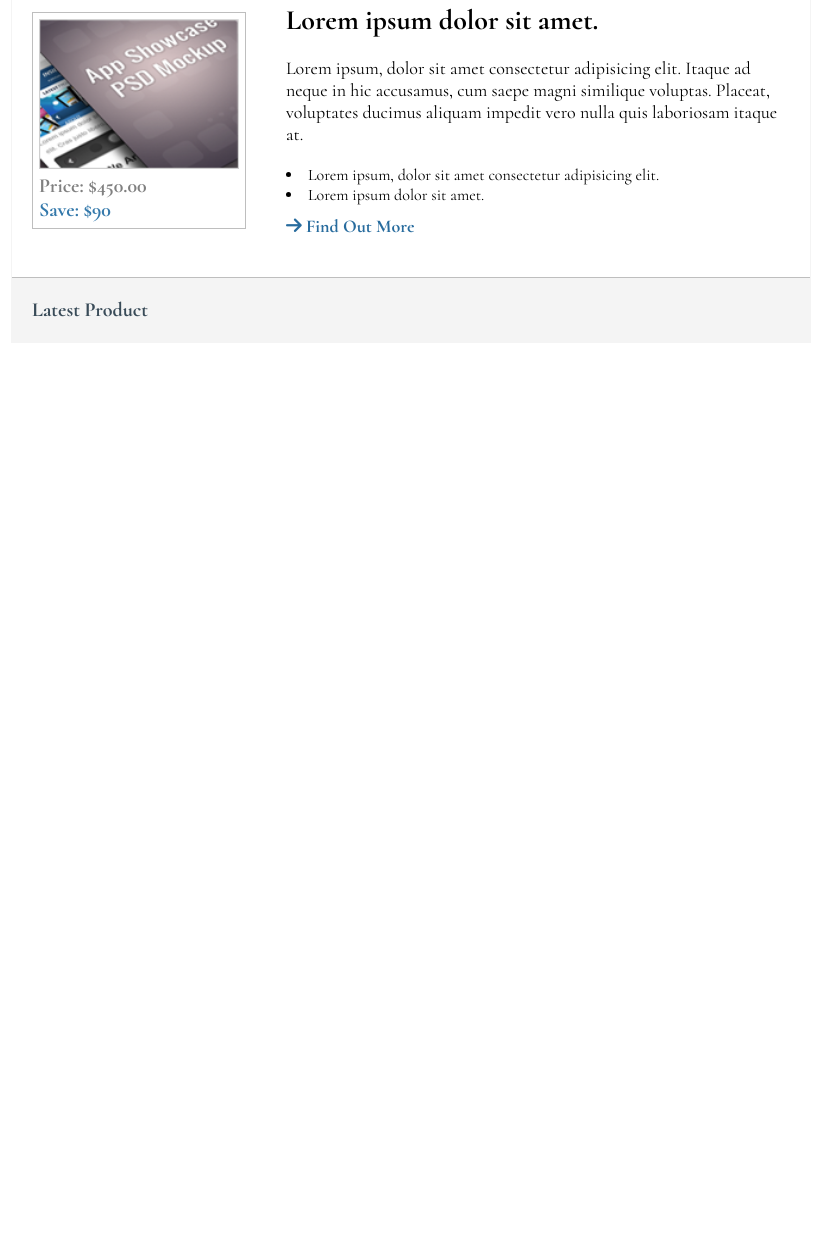
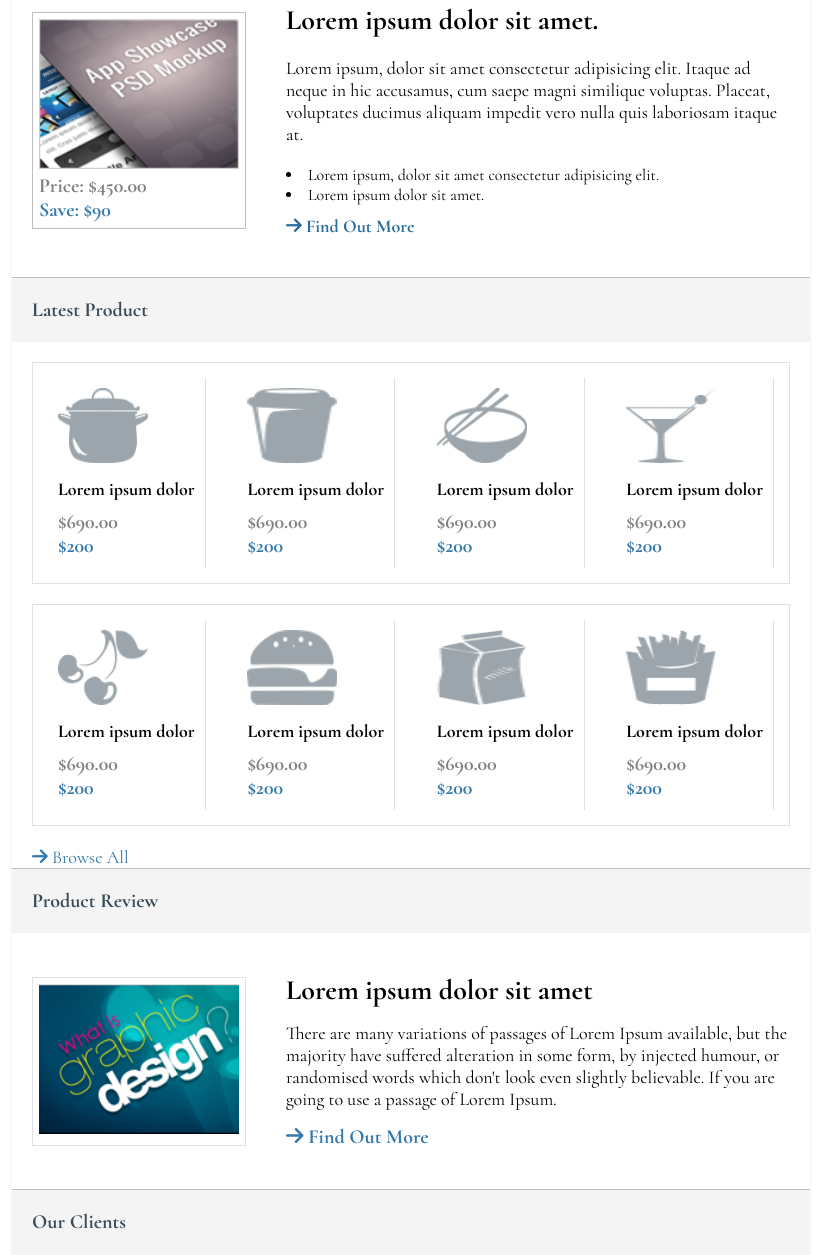
Before and after one commit to TurjoSerao/Newsletter, a plain HTML site: page index.html in a window 1280 px wide. Shown: the part 829-2084 px from the top of the page, without its empty margins (229-1050 px from the left). Before the commit the page ends 1172 px from the top, so only its background shows below. Drawn offline with Linux system fonts and the light colour scheme.

Commit message:
added product review seaction and all the  products

```diff
--- a/index.html
+++ b/index.html
@@ -87,6 +87,80 @@
                <div class="feature-product">
                 <h2>Latest Product</h2>
               </div>
+              <div class="product-box">
+                <div>
+                    <img src="styles/images/product1.png" alt="">
+                    <h3>Lorem ipsum dolor</h3>
+                    <p class="price">$690.00</p>
+                    <p class="save">$200</p>
+                </div>
+                <div>
+                    <img src="styles/images/product2.png" alt="">
+                    <h3>Lorem ipsum dolor</h3>
+                    <p class="price">$690.00</p>
+                    <p class="save">$200</p>
+                </div>
+                <div>
+                    <img src="styles/images/product3.png" alt="">
+                    <h3>Lorem ipsum dolor</h3>
+                    <p class="price">$690.00</p>
+                    <p class="save">$200</p>
+                </div>
+                <div>
+                    <img src="styles/images/product4.png" alt="">
+                    <h3>Lorem ipsum dolor</h3>
+                    <p class="price">$690.00</p>
+                    <p class="save">$200</p>
+                </div>
+              </div>
+              <div class="product-box">
+                <div>
+                    <img src="styles/images/product5.png" alt="">
+                    <h3>Lorem ipsum dolor</h3>
+                    <p class="price">$690.00</p>
+                    <p class="save">$200</p>
+                </div>
+                <div>
+                    <img src="styles/images/product6.png" alt="">
+                    <h3>Lorem ipsum dolor</h3>
+                    <p class="price">$690.00</p>
+                    <p class="save">$200</p>
+                </div>
+                <div>
+                    <img src="styles/images/product7.png" alt="">
+                    <h3>Lorem ipsum dolor</h3>
+                    <p class="price">$690.00</p>
+                    <p class="save">$200</p>
+                </div>
+                <div>
+                    <img src="styles/images/product8.png" alt="">
+                    <h3>Lorem ipsum dolor</h3>
+                    <p class="price">$690.00</p>
+                    <p class="save">$200</p>
+                </div>
+
+              </div>
+              <a class="browse" href=""><i class="fa-solid fa-arrow-right"></i> Browse All</a>
+              <!-- end products -->
+               <!-- product review -->
+               <div class="feature-product">
+                <h2>Product Review</h2>
+              </div>
+              <div class="review">
+                <div class="review-left">
+                    <img src="styles/images/review-1.png" alt="">
+                </div>
+                <div class="review-right">
+                    <h2>Lorem ipsum dolor sit amet</h2>
+                    <p>There are many variations of passages of Lorem Ipsum available, but the majority have suffered alteration in some form, by injected humour, or randomised words which don't look even slightly believable.  If you are going to use a passage of Lorem Ipsum.</p>
+                    <a href=""><i class="fa-solid fa-arrow-right"></i> Find Out More</a>
+                </div>
+              </div>
+              <!-- review end -->
+              <!-- clients -->
+              <div class="feature-product">
+                <h2>Our Clients</h2>
+              </div>
     </div>
 </body>
 </html>
--- a/styles/style.scss
+++ b/styles/style.scss
@@ -145,3 +145,64 @@ a {
         font-size: 18px;
     }
 }
+
+.product-box {
+    display: flex;
+    margin: 20px 20px;
+    justify-content: space-between;
+    border: 1px solid #e2e0e0;
+    padding: 15px;
+    > div {
+        border-right: 1px solid #e2e0e0;
+        padding: 10px 10px;
+        > img {
+            width: 90px;
+            height: 75px;
+            // display: none;
+        }
+        > h3 {
+            font-size: 18px;
+            padding: 10px 0;
+        }
+    }
+
+}
+
+.browse {
+    color: #3479ab;
+    font-size: 18px;
+    margin:20px;
+}
+
+// product review
+.review {
+    display: flex;
+    gap: 40px;
+    align-items: center;
+    margin: 40px 20px;
+}
+
+.review-left {
+    border: 1px solid #e2e0e0;
+    padding: 6px;
+    > img {
+        width: 200px;
+        height: 150px;
+    }
+}
+
+.review-right {
+    > h2 {
+        font-size: 28px;
+        color: black;
+    }
+    > p {
+        font-size: 18px;
+        padding: 15px 0;
+    }
+    > a {
+        color: #3479ab;
+        font-weight: bold;
+        font-size: 20px;
+    }
+}
```
Also changed, not shown: styles/images/clients-1.png (added), styles/images/clients-2.png (added), styles/images/clients-3.png (added), styles/images/clients-4.png (added), styles/images/clients-5.png (added), styles/images/product1.png (added), styles/images/product2.png (added), styles/images/product3.png (added), styles/images/product4.png (added), styles/images/product5.png (added), styles/images/product6.png (added), styles/images/product7.png (added), styles/images/product8.png (added), styles/images/review-1.png (added), 1 more files, 1 other file.
